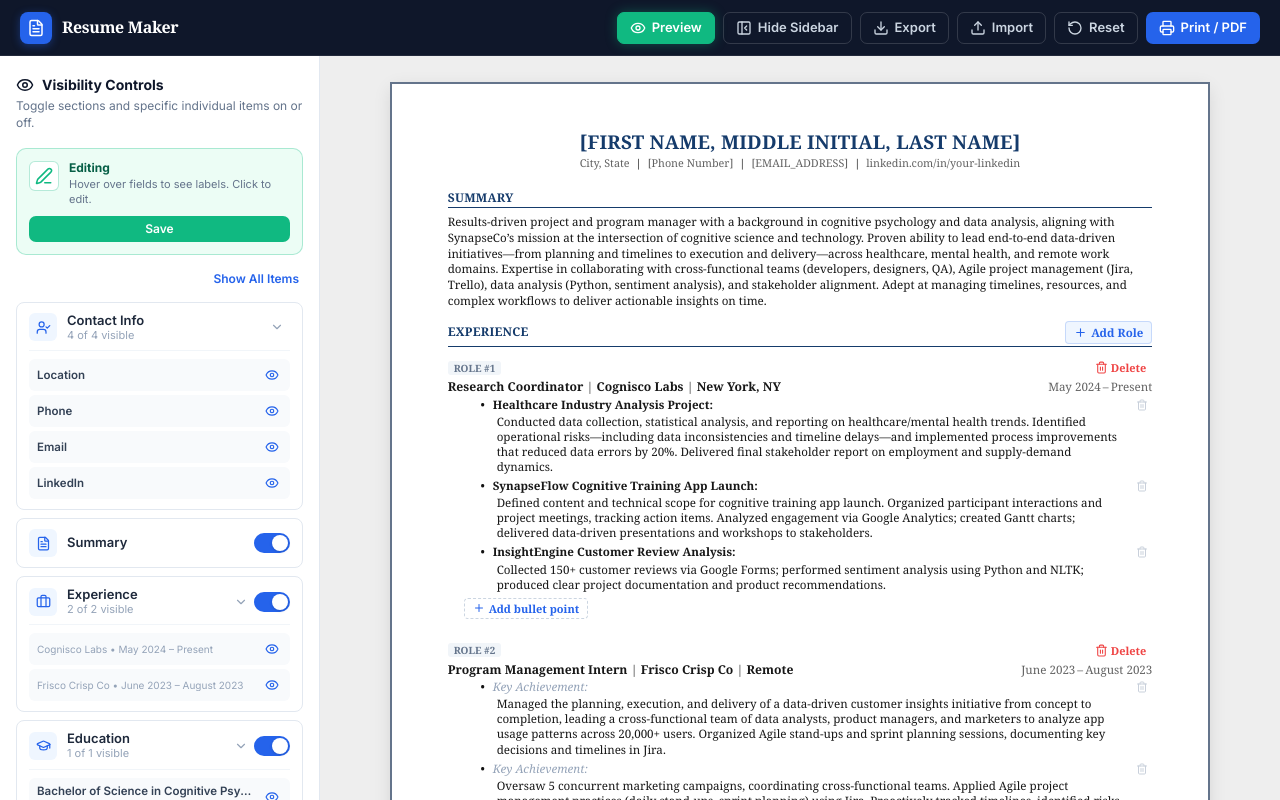
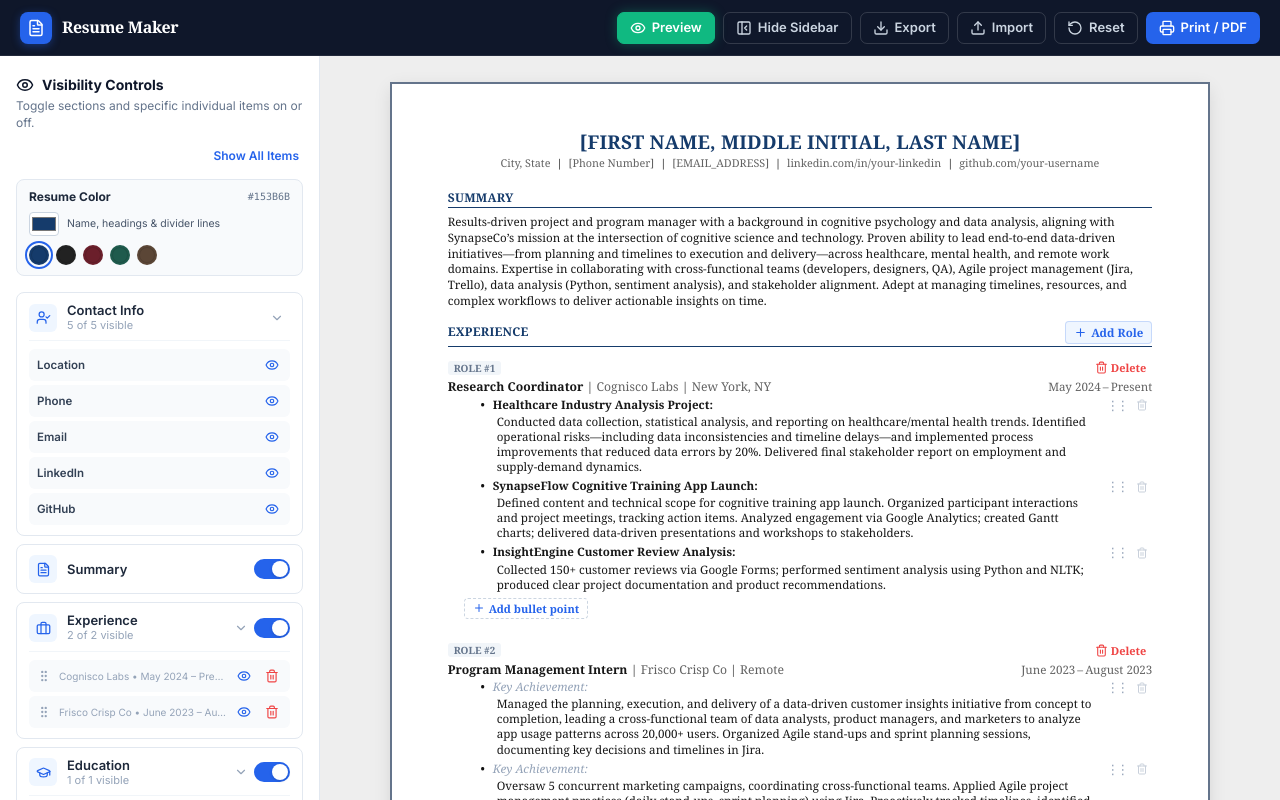
Before and after one commit to chickenjazz/Resume-Maker, a React (Vite) app: page / in a window 1280 px wide. Shown: the top 800 px of the page. Built offline with nearby package versions, Linux system fonts and the light colour scheme; the HTML template or start-up script is replaced by a standard one.

Commit message:
design changes

```diff
--- a/src/components/EditorPanel.jsx
+++ b/src/components/EditorPanel.jsx
@@ -2,14 +2,12 @@ import React, { useState } from 'react';
 import {
   Eye, EyeOff, ChevronDown, ChevronRight,
   FileText, Briefcase, GraduationCap, Award,
-  BookOpen, FolderKanban, Wrench, Edit3, UserCheck
+  BookOpen, FolderKanban, Wrench, UserCheck, GripVertical, Trash2
 } from 'lucide-react';
 
 export default function EditorPanel({
   data,
   setData,
-  isEditing,
-  onToggleEdit,
   isOpen
 }) {
   const hiddenSections = data.hiddenSections || [];
@@ -58,8 +56,61 @@ export default function EditorPanel({
     }));
   };
 
+  const accentColor = data.theme?.accent || '#153b6b';
+
+  const setAccentColor = (accent) => {
+    setData(prev => ({
+      ...prev,
+      theme: { ...(prev.theme || {}), accent }
+    }));
+  };
+
   const isSectionVisible = (key) => !hiddenSections.includes(key);
   const isItemVisible = (id) => !hiddenItems.includes(id);
+
+  const deleteItem = (sectionKey, itemId) => {
+    if (!confirm('Delete this item? This cannot be undone.')) return;
+    setData(prev => {
+      const next = { ...prev };
+      const collectionKey = sectionKey === 'projects' ? (next.projects ? 'projects' : 'courseProjects') : sectionKey;
+      if (Array.isArray(next[collectionKey])) {
+        next[collectionKey] = next[collectionKey].filter(item => item.id !== itemId);
+      }
+      next.hiddenItems = (next.hiddenItems || []).filter(id => id !== itemId);
+      return next;
+    });
+  };
+
+  const reorderItem = (sectionKey, sourceId, targetId) => {
+    if (sourceId === targetId) return;
+    setData(prev => {
+      const next = { ...prev };
+      const collectionKey = sectionKey === 'projects' ? (next.projects ? 'projects' : 'courseProjects') : sectionKey;
+      const list = next[collectionKey];
+      if (!Array.isArray(list)) return prev;
+      const sourceIndex = list.findIndex(item => item.id === sourceId);
+      const targetIndex = list.findIndex(item => item.id === targetId);
+      if (sourceIndex < 0 || targetIndex < 0) return prev;
+      next[collectionKey] = [...list];
+      const [item] = next[collectionKey].splice(sourceIndex, 1);
+      next[collectionKey].splice(targetIndex, 0, item);
+      return next;
+    });
+  };
+
+  const handleItemDragStart = (event, sectionKey, itemId) => {
+    event.dataTransfer.effectAllowed = 'move';
+    event.dataTransfer.setData('text/plain', JSON.stringify({ sectionKey, itemId }));
+    event.currentTarget.classList.add('is-dragging');
+  };
+
+  const handleItemDrop = (event, sectionKey, targetId) => {
+    event.preventDefault();
+    try {
+      const source = JSON.parse(event.dataTransfer.getData('text/plain'));
+      if (source.sectionKey === sectionKey) reorderItem(sectionKey, source.itemId, targetId);
+    } catch { /* Ignore unrelated drops. */ }
+  };
 
   // Sections configuration
   const sectionsConfig = [
@@ -73,6 +124,7 @@ export default function EditorPanel({
         { id: 'contact-phone', label: 'Phone', preview: data.header?.phone },
         { id: 'contact-email', label: 'Email', preview: data.header?.email },
         { id: 'contact-linkedin', label: 'LinkedIn', preview: data.header?.linkedin },
+        { id: 'contact-github', label: 'GitHub', preview: data.header?.github || 'github.com/your-username' },
       ]
     },
     {
@@ -158,30 +210,40 @@ export default function EditorPanel({
         </div>
       </div>
 
-      {/* Edit Mode Status Banner */}
-      <div className={`edit-mode-card ${isEditing ? 'is-active' : ''}`}>
-        <div className="edit-mode-card__top">
-          <div className="edit-mode-card__icon">
-            <Edit3 size={18} />
-          </div>
-          <div className="edit-mode-card__text">
-            <strong>{isEditing ? 'Editing' : 'Previewing'}</strong>
-            <span>{isEditing ? 'Hover over fields to see labels. Click to edit.' : 'Click to edit in-place directly on resume.'}</span>
-          </div>
-        </div>
-        <button
-          className={`btn btn--sm ${isEditing ? 'btn--success' : 'btn--primary'} btn--full`}
-          onClick={onToggleEdit}
-        >
-          {isEditing ? 'Save' : 'Edit'}
-        </button>
-      </div>
-
       {/* Bulk actions */}
       <div className="sidebar-actions-bar">
         <button className="btn-link" onClick={showAll}>
           Show All Items
         </button>
+      </div>
+
+      <div className="sidebar-color-card">
+        <div className="sidebar-color-card__header">
+          <span className="sidebar-color-card__title">Resume Color</span>
+          <span className="sidebar-color-card__value">{accentColor}</span>
+        </div>
+        <div className="sidebar-color-picker">
+          <input
+            type="color"
+            value={accentColor}
+            aria-label="Choose resume accent color"
+            onChange={(event) => setAccentColor(event.target.value)}
+          />
+          <span>Name, headings &amp; divider lines</span>
+        </div>
+        <div className="sidebar-color-presets" aria-label="Resume color presets">
+          {['#153b6b', '#222222', '#6b1f2b', '#1f5b4d', '#5b4636'].map(color => (
+            <button
+              key={color}
+              type="button"
+              className={`color-preset ${accentColor.toLowerCase() === color ? 'is-selected' : ''}`}
+              style={{ backgroundColor: color }}
+              aria-label={`Use ${color}`}
+              title={color}
+              onClick={() => setAccentColor(color)}
+            />
+          ))}
+        </div>
       </div>
 
       {/* Sections and Items List */}
@@ -241,10 +303,16 @@ export default function EditorPanel({
                     return (
                       <div
                         key={item.id}
+                        draggable={key !== 'contact'}
+                        onDragStart={(event) => handleItemDragStart(event, key, item.id)}
+                        onDragEnd={(event) => event.currentTarget.classList.remove('is-dragging')}
+                        onDragOver={(event) => event.preventDefault()}
+                        onDrop={(event) => handleItemDrop(event, key, item.id)}
                         className={`item-toggle-row ${itemActive ? 'is-active' : 'is-muted'}`}
                         onClick={() => toggleItem(item.id)}
                         title={`Click to ${itemActive ? 'hide' : 'show'} this item`}
                       >
+                        {key !== 'contact' && <GripVertical className="item-drag-handle" size={14} aria-label="Drag to reorder" />}
                         <div className="item-toggle-info">
                           <span className="item-toggle-label">{item.label}</span>
                           {item.sub && (
@@ -263,6 +331,20 @@ export default function EditorPanel({
                         >
                           {itemActive ? <Eye size={14} /> : <EyeOff size={14} />}
                         </button>
+                        {key !== 'contact' && (
+                          <button
+                            type="button"
+                            className="btn-item-delete"
+                            aria-label="Delete item"
+                            title="Delete item"
+                            onClick={(e) => {
+                              e.stopPropagation();
+                              deleteItem(key, item.id);
+                            }}
+                          >
+                            <Trash2 size={14} />
+                          </button>
+                        )}
                       </div>
                     );
                   })}
--- a/src/components/ResumePreview.jsx
+++ b/src/components/ResumePreview.jsx
@@ -11,6 +11,7 @@ export default function ResumePreview({
   const { header, summary, experience, education, certifications, onlineCourses, projects, courseProjects, skills } = data;
   const hiddenSections = data.hiddenSections || [];
   const hiddenItems = data.hiddenItems || [];
+  const accentColor = data.theme?.accent || '#153b6b';
 
   const showSection = (key) => !hiddenSections.includes(key);
   const showItem = (id) => !hiddenItems.includes(id);
@@ -22,6 +23,51 @@ export default function ResumePreview({
       updater(copy);
       return copy;
     });
+  };
+
+  const reorderItems = (group, sourceId, targetId) => {
+    if (!sourceId || !targetId || sourceId === targetId) return;
+    update(d => {
+      let list;
+      if (group === 'experience') list = d.experience;
+      else if (group === 'education') list = d.education;
+      else if (group === 'certifications') list = d.certifications;
+      else if (group === 'onlineCourses') list = d.onlineCourses;
+      else if (group === 'projects') list = d.projects || d.courseProjects;
+      else if (group === 'skills') list = d.skills;
+      else if (group.startsWith('experience-bullets:')) {
+        const entry = d.experience?.find(item => item.id === group.slice(19));
+        list = entry?.bullets;
+      } else if (group.startsWith('education-bullets:')) {
+        const entry = d.education?.find(item => item.id === group.slice(18));
+        list = entry?.bullets;
+      }
+
+      if (!list) return;
+      const sourceIndex = list.findIndex(item => item.id === sourceId);
+      const targetIndex = list.findIndex(item => item.id === targetId);
+      if (sourceIndex < 0 || targetIndex < 0) return;
+      const [item] = list.splice(sourceIndex, 1);
+      list.splice(targetIndex, 0, item);
+    });
+  };
+
+  const handleDragStart = (event, group, id) => {
+    event.dataTransfer.effectAllowed = 'move';
+    event.dataTransfer.setData('text/plain', JSON.stringify({ group, id }));
+    event.currentTarget.classList.add('is-dragging');
+  };
+
+  const handleDragEnd = (event) => {
+    event.currentTarget.classList.remove('is-dragging');
+  };
+
+  const handleDrop = (event, group, targetId) => {
+    event.preventDefault();
+    try {
+      const source = JSON.parse(event.dataTransfer.getData('text/plain'));
+      if (source.group === group) reorderItems(group, source.id, targetId);
+    } catch { /* Ignore drops that are not resume items. */ }
   };
 
   /* ---- Header updates ---- */
@@ -504,6 +550,22 @@ export default function ResumePreview({
       />
     );
   }
+  if (showItem('contact-github')) {
+    contactElements.push(
+      <EditableText
+        key="github"
+        value={header.github || 'github.com/your-username'}
+        onChange={(val) => updateHeader('github', val)}
+        isEditing={isEditing}
+        label="GitHub Profile"
+        placeholder="github.com/username"
+        as={isEditing ? 'span' : 'a'}
+        href={!isEditing && header.github ? `https://${header.github.replace(/^https?:\/\//, '')}` : undefined}
+        target={!isEditing ? '_blank' : undefined}
+        rel={!isEditing ? 'noopener noreferrer' : undefined}
+      />
+    );
+  }
 
   // Filtered items based on hiddenItems, sorted with latest on top
   const visibleExperience = (experience || [])
@@ -532,7 +594,11 @@ export default function ResumePreview({
     .filter(({ s, idx }) => showItem(s.id || `sk-${idx}`));
 
   return (
-    <div className={`resume-page ${isEditing ? 'is-edit-mode' : ''}`} id="resumeDoc">
+    <div
+      className={`resume-page ${isEditing ? 'is-edit-mode' : ''}`}
+      id="resumeDoc"
+      style={{ '--resume-accent': accentColor }}
+    >
       {/* ─── Header ─── */}
       <div className="r-header">
         <h1 className="r-header__name">
@@ -626,6 +692,7 @@ export default function ResumePreview({
                         isEditing={isEditing}
                         label="Company Name"
                         placeholder="Company Name"
+                        className="r-company"
                       />
                     </>
                   )}
@@ -638,6 +705,7 @@ export default function ResumePreview({
                         isEditing={isEditing}
                         label="Location"
                         placeholder="City, State"
+                        className="r-location"
                       />
                     </>
                   )}
@@ -666,10 +734,11 @@ export default function ResumePreview({
               {(entry.bullets.length > 0 || isEditing) && (
                 <ul className="r-bullets">
                   {entry.bullets.map((b, bulletIdx) => (
-                    <li key={b.id || bulletIdx} className={isEditing ? 'is-bullet-editing' : ''}>
+                    <li key={b.id || bulletIdx} onDragOver={(event) => event.preventDefault()} onDrop={(event) => handleDrop(event, `experience-bullets:${entry.id || expIdx}`, b.id)} className={isEditing ? 'is-bullet-editing' : ''}>
                       <span className="bullet-content">
                         {(b.highlight || isEditing) && (
-                          <EditableText
+                          <>
+                            <EditableText
                             value={b.highlight}
                             onChange={(val) => updateExpBullet(entry.id || expIdx, bulletIdx, 'highlight', val)}
                             isEditing={isEditing}
@@ -677,7 +746,9 @@ export default function ResumePreview({
                             placeholder="Key Achievement:"
                             as="strong"
                             className="mr-1"
-                          />
+                            />
+                            {' '}
+                          </>
                         )}
                         <EditableText
                           value={b.text}
@@ -691,6 +762,7 @@ export default function ResumePreview({
 
                       {isEditing && (
                         <span className="bullet-actions">
+                          <span className="bullet-drag-handle" draggable={true} onDragStart={(event) => handleDragStart(event, `experience-bullets:${entry.id || expIdx}`, b.id)} onDragEnd={handleDragEnd} title="Drag to reorder">⋮⋮</span>
                           <button
                             type="button"
                             className="btn-move-bullet"
@@ -848,10 +920,11 @@ export default function ResumePreview({
               {(entry.bullets?.length > 0 || isEditing) && (
                 <ul className="r-bullets">
                   {entry.bullets?.map((b, bulletIdx) => (
-                    <li key={b.id || bulletIdx} className={isEditing ? 'is-bullet-editing' : ''}>
+                    <li key={b.id || bulletIdx} onDragOver={(event) => event.preventDefault()} onDrop={(event) => handleDrop(event, `education-bullets:${entry.id || eduIdx}`, b.id)} className={isEditing ? 'is-bullet-editing' : ''}>
                       <span className="bullet-content">
                         {(b.highlight || isEditing) && (
-                          <EditableText
+                          <>
+                            <EditableText
                             value={b.highlight}
                             onChange={(val) => updateEduBullet(eduIdx, bulletIdx, 'highlight', val)}
                             isEditing={isEditing}
@@ -859,7 +932,9 @@ export default function ResumePreview({
                             placeholder="Highlight:"
                             as="strong"
                             className="mr-1"
-                          />
+                            />
+                            {' '}
+                          </>
                         )}
                         <EditableText
                           value={b.text}
@@ -872,6 +947,7 @@ export default function ResumePreview({
 
                       {isEditing && (
                         <span className="bullet-actions">
+                          <span className="bullet-drag-handle" draggable={true} onDragStart={(event) => handleDragStart(event, `education-bullets:${entry.id || eduIdx}`, b.id)} onDragEnd={handleDragEnd} title="Drag to reorder">⋮⋮</span>
                           <button
                             type="button"
                             className="btn-move-bullet"
@@ -940,7 +1016,7 @@ export default function ResumePreview({
 
           <ul className="r-bullets">
             {visibleCerts.map(({ cert, idx }) => (
-              <li key={cert.id || idx} className={isEditing ? 'is-bullet-editing' : ''}>
+              <li key={cert.id || idx} onDragOver={(event) => event.preventDefault()} onDrop={(event) => handleDrop(event, 'certifications', cert.id)} className={isEditing ? 'is-bullet-editing' : ''}>
                 <span className="bullet-content">
                   <EditableText
                     value={cert.name}
@@ -979,6 +1055,7 @@ export default function ResumePreview({
 
                 {isEditing && (
                   <span className="bullet-actions">
+                    <span className="bullet-drag-handle" draggable={true} onDragStart={(event) => handleDragStart(event, 'certifications', cert.id)} onDragEnd={handleDragEnd} title="Drag to reorder">⋮⋮</span>
                     <button
                       type="button"
                       className="btn-move-bullet"
@@ -1032,7 +1109,7 @@ export default function ResumePreview({
 
           <ul className="r-bullets">
             {visibleCourses.map(({ c, idx }) => (
-              <li key={c.id || idx} className={isEditing ? 'is-bullet-editing' : ''}>
+              <li key={c.id || idx} onDragOver={(event) => event.preventDefault()} onDrop={(event) => handleDrop(event, 'onlineCourses', c.id)} className={isEditing ? 'is-bullet-editing' : ''}>
                 <span className="bullet-content">
                   <EditableText
                     value={c.text}
@@ -1045,6 +1122,7 @@ export default function ResumePreview({
 
                 {isEditing && (
                   <span className="bullet-actions">
+                    <span className="bullet-drag-handle" draggable={true} onDragStart={(event) => handleDragStart(event, 'onlineCourses', c.id)} onDragEnd={handleDragEnd} title="Drag to reorder">⋮⋮</span>
                     <button
                       type="button"
                       className="btn-move-bullet"
@@ -1098,7 +1176,7 @@ export default function ResumePreview({
 
           <ul className="r-bullets">
             {visibleProjects.map(({ p, idx }) => (
-              <li key={p.id || idx} className={isEditing ? 'is-bullet-editing' : ''}>
+              <li key={p.id || idx} onDragOver={(event) => event.preventDefault()} onDrop={(event) => handleDrop(event, 'projects', p.id)} className={isEditing ? 'is-bullet-editing' : ''}>
                 <span className="bullet-content">
                   <EditableText
                     value={p.highlight}
@@ -1121,6 +1199,7 @@ export default function ResumePreview({
 
                 {isEditing && (
                   <span className="bullet-actions">
+                    <span className="bullet-drag-handle" draggable={true} onDragStart={(event) => handleDragStart(event, 'projects', p.id)} onDragEnd={handleDragEnd} title="Drag to reorder">⋮⋮</span>
                     <button
                       type="button"
                       className="btn-move-bullet"
@@ -1174,7 +1253,7 @@ export default function ResumePreview({
 
           <ul className="r-bullets">
             {visibleSkills.map(({ s, idx }) => (
-              <li key={s.id || idx} className={isEditing ? 'is-bullet-editing' : ''}>
+              <li key={s.id || idx} onDragOver={(event) => event.preventDefault()} onDrop={(event) => handleDrop(event, 'skills', s.id)} className={isEditing ? 'is-bullet-editing' : ''}>
                 <span className="bullet-content">
                   <EditableText
                     value={s.category}
@@ -1185,6 +1264,7 @@ export default function ResumePreview({
                     as="strong"
                     className="mr-1"
                   />
+                  {' '}
                   <EditableText
                     value={s.text}
                     onChange={(val) => updateSkillField(idx, 'text', val)}
@@ -1196,6 +1276,7 @@ export default function ResumePreview({
 
                 {isEditing && (
                   <span className="bullet-actions">
+                    <span className="bullet-drag-handle" draggable={true} onDragStart={(event) => handleDragStart(event, 'skills', s.id)} onDragEnd={handleDragEnd} title="Drag to reorder">⋮⋮</span>
                     <button
                       type="button"
                       className="btn-move-bullet"
--- a/src/data/resumeData.js
+++ b/src/data/resumeData.js
@@ -1,4 +1,7 @@
 export const initialResumeData = {
+  theme: {
+    accent: "#153b6b"
+  },
   hiddenSections: [],
   hiddenItems: [],
   header: {
@@ -7,7 +10,9 @@ export const initialResumeData = {
     phone: "[Phone Number]",
     email: "[EMAIL_ADDRESS]",
     linkedin: "linkedin.com/in/your-linkedin",
-    linkedinUrl: "https://linkedin.com/in/your-linkedin"
+    linkedinUrl: "https://linkedin.com/in/your-linkedin",
+    github: "github.com/your-username",
+    githubUrl: "https://github.com/your-username"
   },
   summary: "Results-driven project and program manager with a background in cognitive psychology and data analysis, aligning with SynapseCo’s mission at the intersection of cognitive science and technology. Proven ability to lead end-to-end data-driven initiatives—from planning and timelines to execution and delivery—across healthcare, mental health, and remote work domains. Expertise in collaborating with cross-functional teams (developers, designers, QA), Agile project management (Jira, Trello), data analysis (Python, sentiment analysis), and stakeholder alignment. Adept at managing timelines, resources, and complex workflows to deliver actionable insights on time.",
   experience: [
```
